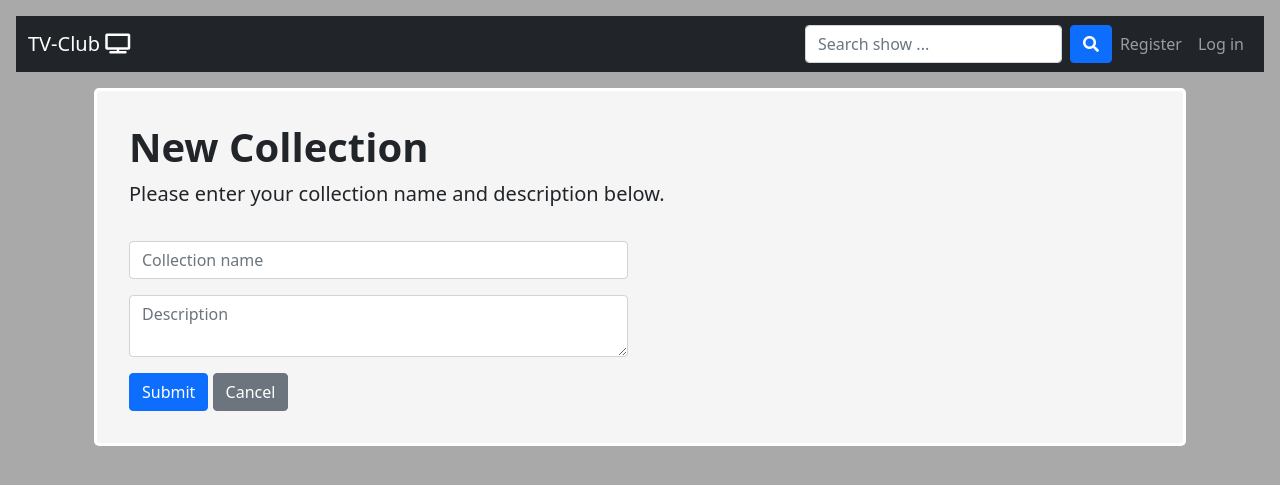
After one commit to Tetyana-I/tv-series-club, a Flask app: template templates/new_collection.html in a window 1280 px wide. The commit adds this page. Shown: the top 485 px of the page. Run offline with Flask 2, Linux system fonts and the light colour scheme; the template is opened without the code that fills it: values that come from a table or form of the project are taken from there, others are empty; some libraries are stand-ins or nearby versions.

Commit message:
handling collections, shows in collections

```diff
--- a/app.py
+++ b/app.py
@@ -7,9 +7,9 @@ import requests
 
 # from flask_bcrypt import Bcrypt
 
-from forms import RegisterForm
-from models import db, connect_db, User, Show
+from forms import RegisterForm, CollectionForm, NewShowForCollectionForm
 
+from models import db, connect_db, User, Show, Collection, CollectionShow
 CURR_USER_KEY = "curr_user"
 
 app = Flask(__name__)
@@ -26,7 +26,7 @@ app.config['SECRET_KEY'] = os.environ.get('SECRET_KEY', "it's a real secret")
 # toolbar = DebugToolbarExtension(app)
 
 connect_db(app)
-db.create_all()
+# db.create_all()
 
 ##############################################################################
 # User signup/login/logout
@@ -54,6 +54,24 @@ def do_logout():
     if CURR_USER_KEY in session:
         del session[CURR_USER_KEY]
 
+
+def get_show_info(show_id):
+    """ Get show info and return show-info-object or False"""
+    resp = requests.get(f"http://api.tvmaze.com/shows/{show_id}")
+    show_data=resp.json()
+    if show_data:
+        show = {
+            'id': show_id,
+            'title': show_data['name'],
+            'language': show_data['language'],
+            'premiered': show_data['premiered'],
+            'official_site': show_data['officialSite'],
+            'average_rate': show_data['rating']['average'],
+            'img_large_url': show_data['image']['original'],
+            'img_small_url': show_data['image']['medium']
+        }
+        return show
+    return False
 
 @app.route('/')
 def startpage():
@@ -125,34 +143,177 @@ def user_desktop():
 @app.route('/search')
 def show_search_results():
     """ returns a list of show-instances as a result of search query """
+    if not g.user:
+        flash("Access unauthorized. Please, log in.", "danger")
+        return redirect("/")
     query = request.args["search-query"]
     resp = requests.get("http://api.tvmaze.com/search/shows", params={'q': query})
     shows_data=resp.json()
     return render_template("search.html", shows=shows_data)
 
 
+# @app.route('/shows/<int:show_id>')
+# def show_details(show_id):
+#     """ page with detail information about the show """
+#     if not g.user:
+#         flash("Access unauthorized. Please, log in.", "danger")
+#         return redirect("/")
+#     resp = requests.get(f"http://api.tvmaze.com/shows/{show_id}")
+#     show_data=resp.json()
+#     if show_data:
+#         show = {
+#             id: show_id,
+#             'title': show_data['name'],
+#             'language': show_data['language'],
+#             'premiered': show_data['premiered'],
+#             'official_site': show_data['officialSite'],
+#             'average_rate': show_data['rating']['average'],
+#             'img_large_url': show_data['image']['original']
+#         }
+#     else:
+#         flash("No information about this show", "danger")
+#         return redirect('/user')
+
+#     return render_template("show.html", show=show)
+
 @app.route('/shows/<int:show_id>')
 def show_details(show_id):
     """ page with detail information about the show """
-    resp = requests.get(f"http://api.tvmaze.com/shows/{show_id}")
-    show_data=resp.json()
-    if show_data:
-        show = Show(
-            id = show_id,
-            title = show_data['name'],
-            language = show_data['language'],
-            premiered = show_data['premiered'],
-            official_site = show_data['officialSite'],
-            average_rate = show_data['rating']['average'],
-            img_large_url = show_data['image']['original'],
-            img_small_url = show_data['image']['medium']
-        )
-    else:
-        flash("No information about this show", "danger")
-        return redirect('/user')
+    if not g.user:
+        flash("Access unauthorized. Please, log in.", "danger")
+        return redirect("/")
 
-    return render_template("show.html", show=show)
+    show = get_show_info(show_id)
+    if show:
+        return render_template("show.html", show=show)
+    flash("No information about this show", "danger")
+    return redirect('/user')
 
-        # if not g.user:
-        # flash("Access unauthorized. Please, log in.", "danger")
-        # return redirect("/")
+
+
+#######################################################################
+# work with collections
+#######################################################################
+
+@app.route('/collections')
+def all_collections():
+    """ all collections list """
+    if not g.user:
+        flash("Access unauthorized. Please, log in.", "danger")
+        return redirect("/")
+    collections = Collection.query.all()
+    return render_template("collections.html", collections=collections)
+
+
+@app.route('/user/collections')
+def user_collections():
+    """ page with user's collection list """
+    if not g.user:
+        flash("Access unauthorized. Please, log in.", "danger")
+        return redirect("/")
+    collections = Collection.query.filter_by(user_id=g.user.id).all()
+    return render_template("collections.html", collections=collections)
+
+
+@app.route('/collections/add', methods=["POST", "GET"])
+def add_collection():
+    """ Handles a new collection form, adds a personal user collection """
+    if not g.user:
+        flash("Access unauthorized. Please, log in.", "danger")
+        return redirect("/")
+    form = CollectionForm()
+    name = form.name.data
+    description = form.description.data
+    if form.validate_on_submit():
+        collection = Collection(name=name, description=description, user_id=g.user.id)
+        db.session.add(collection)
+        db.session.commit()
+        flash('Your new collection sucessfully added!', 'success')
+        return redirect("/collections")
+    return render_template("new_collection.html", form=form)
+
+@app.route('/collections/<int:collection_id>')
+def shows_in_collection(collection_id):
+    """ List of shows in collection """
+    if not g.user:
+        flash("Access unauthorized. Please, log in.", "danger")
+        return redirect("/")
+    collection = Collection.query.get_or_404(collection_id)
+    return render_template('/shows_in_collection.html', collection = collection)
+
+
+@app.route("/user/collections/<int:collection_id>/delete", methods=["POST"])
+def delete_collection(collection_id):
+    """Delete a collection"""
+    if not g.user:
+        flash("Access unauthorized. Please, log in.", "danger")
+        return redirect("/")
+    collection=Collection.query.get_or_404(collection_id)
+    db.session.delete(collection)
+    db.session.commit()
+    flash('Your collection was deleted','secondary')
+    return redirect("/collections")
+
+
+@app.route('/user/collections/<int:collection_id>/edit', methods=["POST", "GET"])
+def edit_collection(collection_id):
+    """ handle a collection edit form, add a personal user collection """
+    if not g.user:
+        flash("Access unauthorized. Please, log in.", "danger")
+        return redirect("/")
+    collection= Collection.query.get_or_404(collection_id)
+    form = CollectionForm(obj=collection)
+    if form.validate_on_submit():
+        collection.name = form.name.data
+        collection.description = form.description.data
+        try:
+            db.session.commit()
+            flash('Your collection sucessfully updated!', 'success')
+            return redirect("/collections")
+        except IntegrityError:
+            flash("Name already taken. Please pick another", 'danger')
+    return render_template("/edit_collection.html", form=form)
+
+
+
+##########################################################################
+# shows and collections mapping
+##########################################################################
+
+@app.route("/shows/<int:show_id>/add", methods=["GET", "POST"])
+def add_show_to_collection(show_id):
+    """Add a show to collection."""
+    if not g.user:
+        flash("Access unauthorized. Please, log in.", "danger")
+        return redirect("/")
+    # check if the show is already in the database, add to the database if not
+    show_in_db = Show.query.get(show_id)
+    if show_in_db == None:
+        new_show = get_show_info(show_id)
+        show_in_db = Show(id=show_id, title=new_show['title'], img_small_url=new_show['img_small_url'])
+        db.session.add(show_in_db)
+        db.session.commit()
+
+    form = NewShowForCollectionForm()
+    form.collection.choices = [(c.id, c.name) for c in g.user.user_collections]
+    collection_id=form.collection.data
+    if form.validate_on_submit():
+        collection_show = CollectionShow(collection_id=collection_id, show_id=show_id)
+        db.session.add(collection_show)
+        db.session.commit()
+        flash('The show was sucessfully added to the collection!', 'success')
+        return redirect(f"/collections/{collection_id}")
+
+    return render_template("add_show_to_collection.html", form=form)
+
+@app.route("/collections/<int:collection_id>/<int:show_id>/delete", methods=['POST'])
+def delete_show_from_collection(collection_id,show_id):
+    """ Delete the show from the collection """
+    if not g.user:
+        flash("Access unauthorized. Please, log in.", "danger")
+        return redirect("/")
+    row_to_delete = CollectionShow.query.filter(CollectionShow.collection_id == collection_id, CollectionShow.show_id == show_id).first()
+    db.session.delete(row_to_delete)
+    db.session.commit()
+    flash('The show was deleted from the collection','secondary')
+    return redirect(f"/collections/{collection_id}")
--- a/forms.py
+++ b/forms.py
@@ -1,6 +1,6 @@
 from flask_wtf import FlaskForm
-from wtforms import StringField, PasswordField
-from wtforms.validators import DataRequired, Length
+from wtforms import StringField, PasswordField, TextAreaField, SelectField
+from wtforms.validators import DataRequired, Length, InputRequired
 
 
 class RegisterForm(FlaskForm):
@@ -8,3 +8,14 @@ class RegisterForm(FlaskForm):
 
     username = StringField('Username', validators=[DataRequired()])
     password = PasswordField('Password', validators=[Length(min=6)])
+
+class CollectionForm(FlaskForm):
+    """Form for adding collections."""
+
+    name = StringField("Collection name",  validators=[InputRequired(message="Please enter a collection name")])
+    description = TextAreaField("Description")
+
+class NewShowForCollectionForm(FlaskForm):
+    """Form for adding a show to collection."""
+
+    collection = SelectField('Choose a collection', coerce=int)
--- a/static/style.css
+++ b/static/style.css
@@ -8,12 +8,30 @@ body {
     border: solid 2px whitesmoke;
 }
 
-#login, #register, #invitation, #show {
+.shows-list {
+    width: 10rem;
+    border-radius: 3px;
+    border: solid, 2px, white;
+    background-color: darkgrey;
+    color: white;
+}
+
+.min-img {
+    width: 10rem;
+}
+
+#login, #register,
+#invitation, #show,
+.lists, .form-css {
     background-color: whitesmoke;
     border: solid 3px white;
     border-radius: 5px;
     padding: 2em;
 }
+
+.lists {
+    font-size: 1.2em;
+    }
 
 .show-detail-img {
     width: 20rem;
--- a/templates/base.html
+++ b/templates/base.html
@@ -22,7 +22,7 @@
                 <ul class="navbar-nav me-auto my-2 my-lg-0 navbar-nav-scroll" style="--bs-scroll-height: 100px;">
                     {% if g.user %}
                     <li class="nav-item">
-                        <a class="nav-link" href="#">Collections</a>
+                        <a class="nav-link" href="/collections">Collections</a>
                     </li>
                     <li class="nav-item">
                         <a class="nav-link" href="#">Reviews</a>
@@ -31,7 +31,7 @@
                         <a class="nav-link dropdown-toggle" href="#" id="navbarScrollingDropdown" role="button"
                          data-bs-toggle="dropdown" aria-expanded="false">My Profile</a>
                         <ul class="dropdown-menu" aria-labelledby="navbarScrollingDropdown">
-                            <li><a class="dropdown-item" href="#">My Collections</a></li>
+                            <li><a class="dropdown-item" href="/user/collections">My Collections</a></li>
                             <li><a class="dropdown-item" href="#">Favorites</a></li>
                             <li><a class="dropdown-item" href="#">To Watch</a></li>
                             <li><hr class="dropdown-divider"></li>
--- a/templates/homepage_anon.html
+++ b/templates/homepage_anon.html
@@ -5,6 +5,6 @@
         <h2>Not sure what is worth to watch next on TV?</h2>
         <h4>New to TV-Club?</h4>
         <p>Sign up now to get access to our TV-series fan club reviews!</p>
-        <a href="/signup" class="btn btn-primary">Sign up</a>
+        <a href="/register" class="btn btn-primary">Sign up</a>
     </div>
 {% endblock %}
--- /dev/null
+++ b/templates/new_collection.html
@@ -0,0 +1,26 @@
+{% extends 'base.html' %}
+{% block title %}Collection Form{% endblock %}
+{% block content %}
+<div class="form-css">
+    <h1><b>New Collection</b></h1>
+    <p class="lead">Please enter your collection name and description below.</p>
+    <div class="row">
+        <div class="col-md-6">
+            <form method="POST">
+                {{ form.hidden_tag() }}
+                {% for field in form
+                    if field.widget.input_type != 'hidden' %}
+                        <div class="form-group mb-3">
+                            {{ field(placeholder=field.label.text, class="form-control my-3") }}
+                            {% for error in field.errors %}
+                                <p class="form-text text-danger">{{ error }}</p>
+                            {% endfor %}
+                        </div>
+                {% endfor %}
+                <button  type="submit" class="btn  btn-primary">Submit</button>
+                <a class="btn btn-secondary" href="/collections">Cancel</a>
+            </form>
+        </div>
+    </div>
+</div>
+{% endblock %}
```
Also changed, not shown: models.py (+29 -7 lines), seed.py (added, +48 -0 lines), templates/add_show_to_collection.html (added, +26 -0 lines), templates/collections.html (added, +31 -0 lines), templates/edit_collection.html (added, +26 -0 lines), templates/show.html (+4 -3 lines), templates/shows_in_collection.html (added, +33 -0 lines), test_user_views.py (+15 -0 lines).
